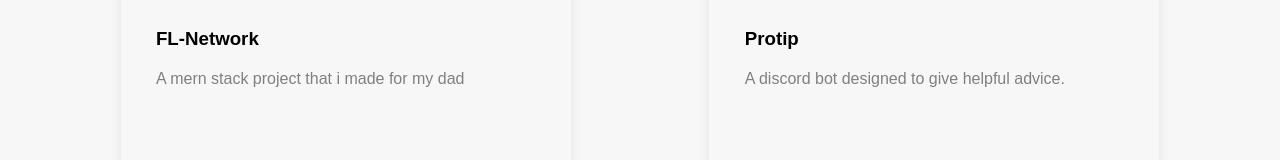
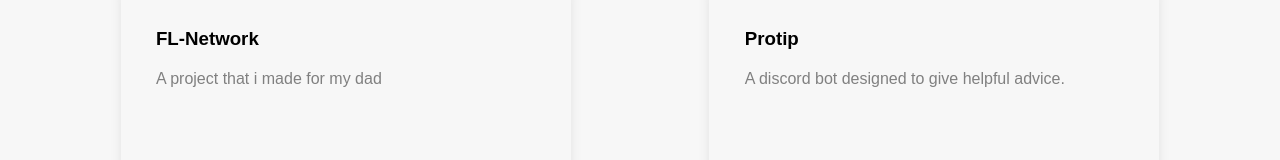
Before and after one commit to iLaD08/ilad, a React (Create React App) app: page /projects in a window 1280 px wide. Shown: the part 483-643 px from the top of the page. Built offline with nearby package versions, Linux system fonts and the light colour scheme.

Commit message:
updated projects

```diff
--- a/src/pages/project-page/index.js
+++ b/src/pages/project-page/index.js
@@ -6,7 +6,7 @@ const ProjectPage = () => {
     const [data, setData] = React.useState([
         { name: "iLaD", description:"My personal website.", link:"https://github.com/iLaD08/ilad" },
         { name: "Clothing store", description:"A e-commerce website template", link:"https://clothingstore.now.sh/" },
-        { name: "FL-Network", description:"A mern stack project that i made for my dad", link:"https://github.com/FL-Network" },
+        { name: "FL-Network", description:"A project that i made for my dad", link:"https://github.com/FL-Network" },
         { name: "Protip", description:"A discord bot designed to give helpful advice.", link:"https://github.com/IMAD200" },
         { name: "Todo app", description:"Todo App template by iLaD", link:"https://github.com/iLaD08/todo-app" },
         { name: "Random Meme", description:"A web app that generate memes from reddit posts.", link:"https://github.com/iLaD08/random-meme" },
```
